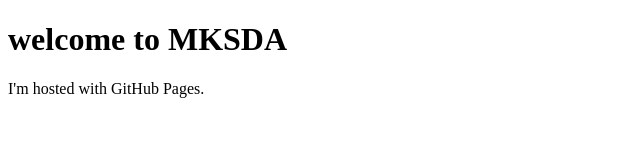
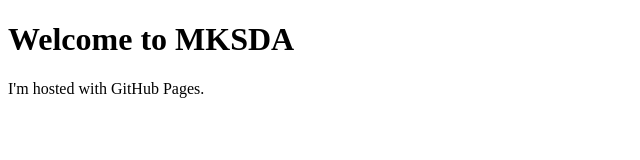
Before and after one commit to iTwoman/iTwoman.github.io, a plain HTML site: page index.html in a window 1280 px wide. Shown: the whole page, without its empty margins (0-640 px from the left). Drawn offline with Linux system fonts and the light colour scheme.

Commit message:
Update index.html
Capitalized

```diff
--- a/index.html
+++ b/index.html
@@ -1,7 +1,7 @@
 <!DOCTYPE html>
 <html>
 <body>
-<h1>welcome to MKSDA</h1>
+<h1>Welcome to MKSDA</h1>
 <p>I'm hosted with GitHub Pages.</p>
 </body>
 </html>
```
